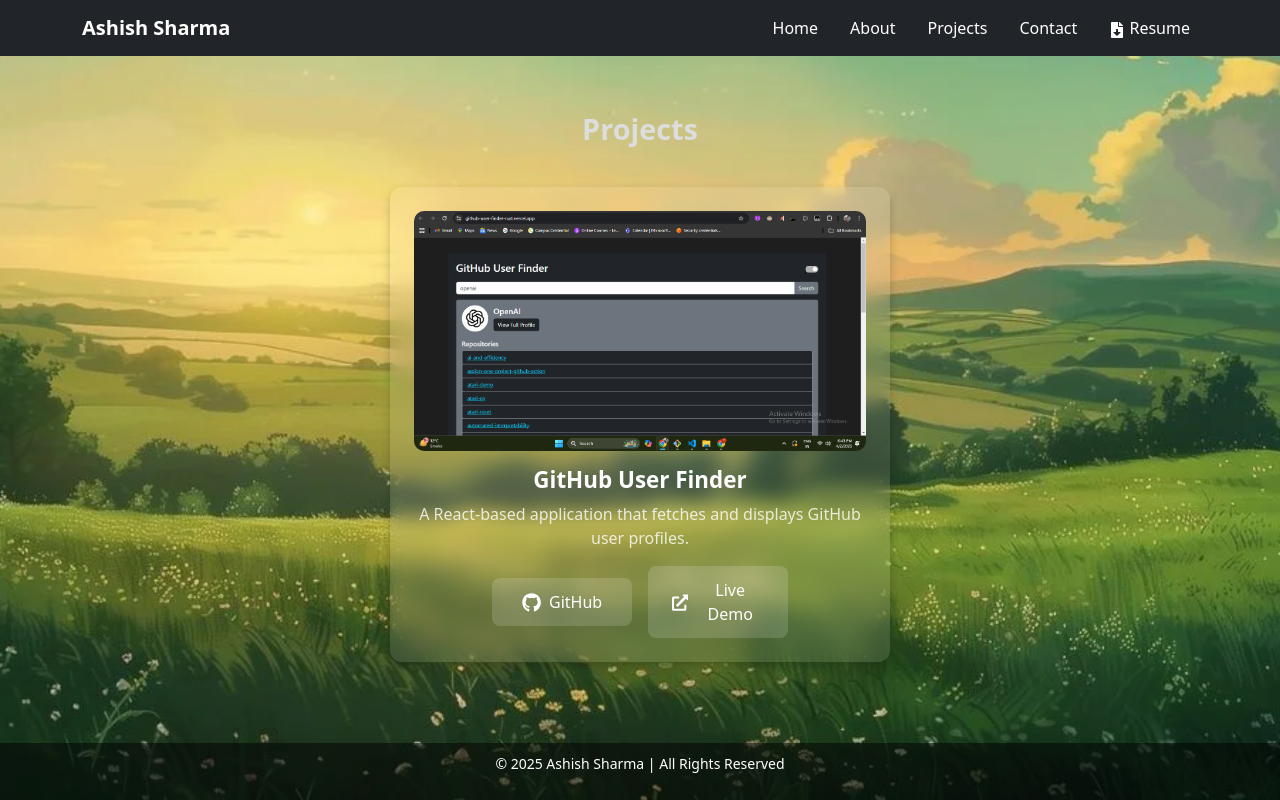
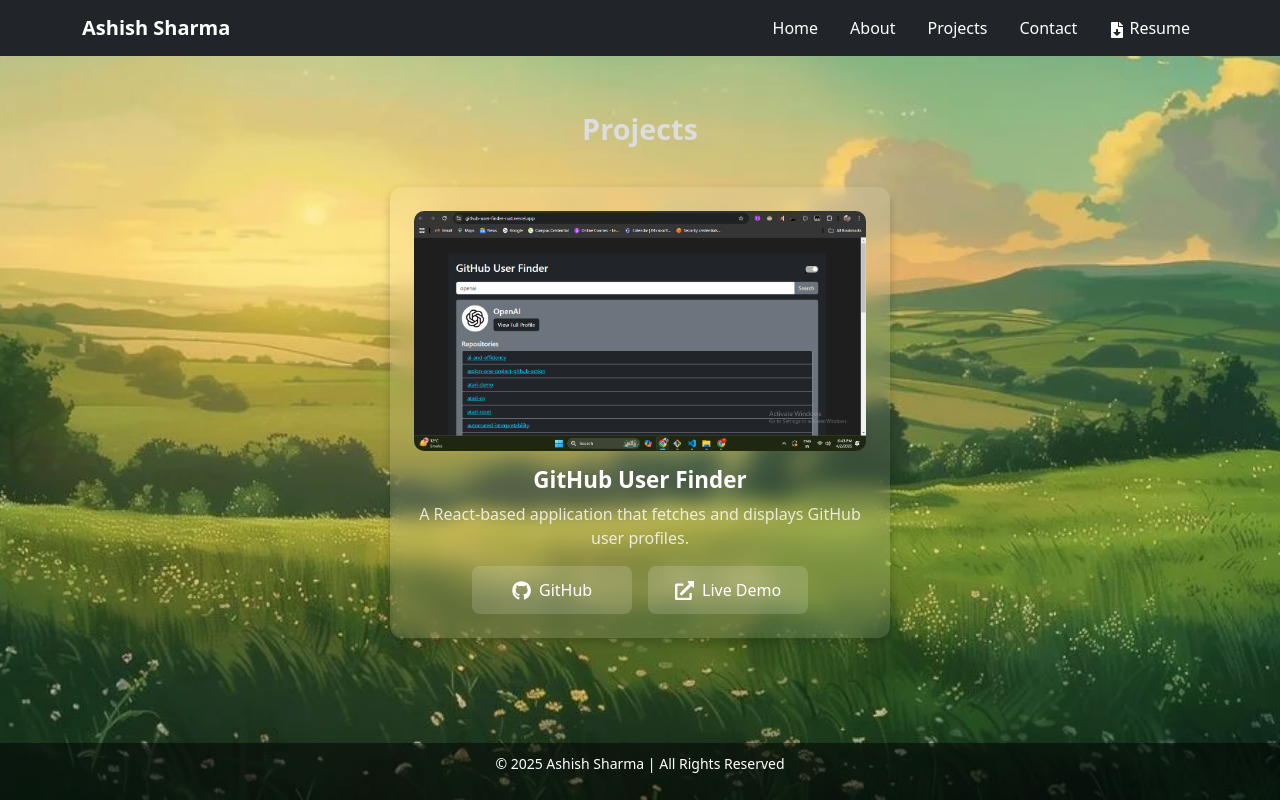
Before and after one commit to ashcodac/ashish-sharma-portfolio, a React (Vite) app: page /projects in a window 1280 px wide. Built offline with nearby package versions, Linux system fonts and the light colour scheme.

Commit message:
Updated Projects section with equal button sizing and improved styling

```diff
--- a/src/pages/Projects.css
+++ b/src/pages/Projects.css
@@ -66,7 +66,7 @@
     margin-top: 1rem;
 }
 
-/* --- Project Buttons (Equalized Size) --- */
+/* --- Project Buttons (Fixed Width & Centered) --- */
 .project-btn {
     display: flex;
     align-items: center;
@@ -78,8 +78,9 @@
     padding: 0.75rem 1.5rem;
     border-radius: 8px;
     text-decoration: none;
-    width: 140px; /* ✅ Ensures equal button size */
+    width: 160px; /* ✅ Ensures both buttons are equal width */
     text-align: center;
+    white-space: nowrap; /* ✅ Prevents text from breaking into two lines */
     transition: transform 0.2s ease-in-out, background 0.3s ease-in-out;
 }
 
```
